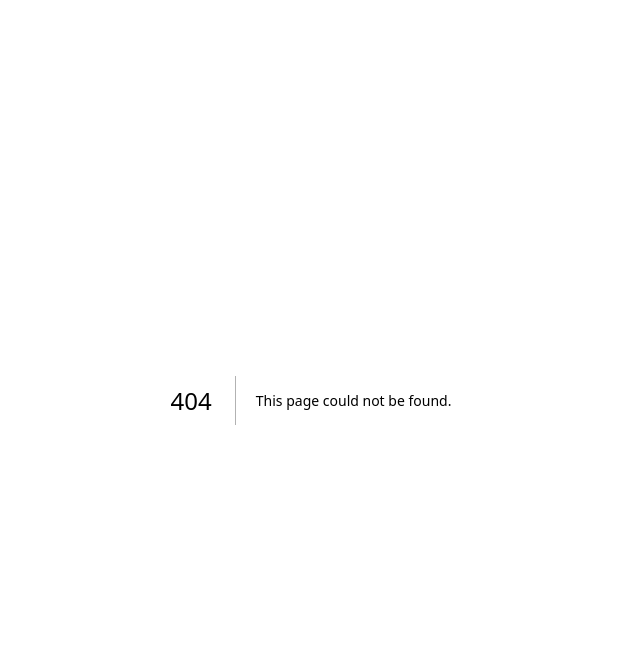
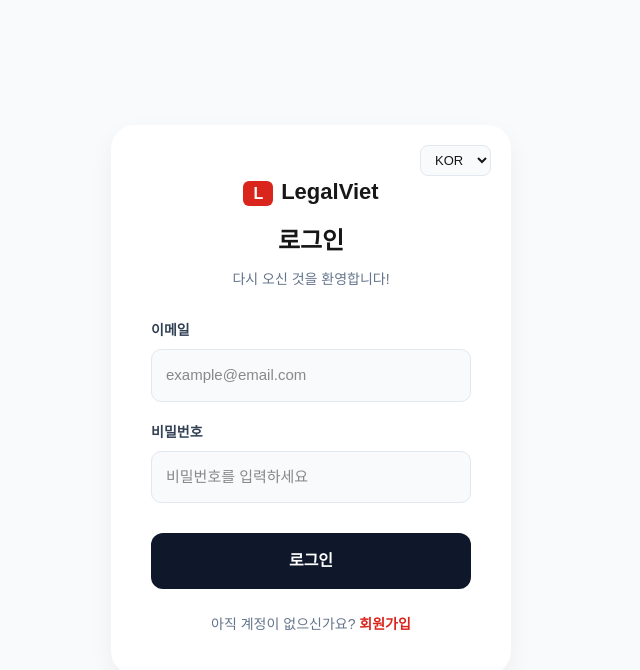
Before and after one commit to Homechiminh/Legalviet, a Next.js app: page /auth/login in a window 1280 px wide. Before the commit this address had no page. Shown: the top 670 px of the page, without its empty margins (329-969 px from the left). Built offline with nearby package versions, Linux system fonts and the light colour scheme.

Commit message:
Create page.js

```diff
--- /dev/null
+++ b/src/app/auth/login/page.js
@@ -0,0 +1,114 @@
+"use client";
+import { useState } from 'react';
+import { useRouter } from 'next/navigation';
+import { supabase } from '@/lib/supabase';
+
+export default function LoginPage() {
+  const router = useRouter();
+  const [loading, setLoading] = useState(false);
+  const [lang, setLang] = useState('ko'); // 언어 상태 추가 (기본값: 한국어)
+
+  const [formData, setFormData] = useState({
+    email: '',
+    password: '',
+  });
+
+  const handleLogin = async (e) => {
+    e.preventDefault();
+    setLoading(true);
+
+    try {
+      // Supabase 이메일/비밀번호 로그인
+      const { data, error } = await supabase.auth.signInWithPassword({
+        email: formData.email,
+        password: formData.password,
+      });
+
+      if (error) throw error;
+
+      alert(lang === 'ko' ? '로그인 성공!' : 'Login successful!');
+      router.push('/'); // 로그인 성공 시 메인 페이지로 이동
+    } catch (error) {
+      alert((lang === 'ko' ? '로그인 실패: ' : 'Login failed: ') + error.message);
+    } finally {
+      setLoading(false);
+    }
+  };
+
+  return (
+    <div style={{ minHeight: '100vh', display: 'flex', alignItems: 'center', justifyContent: 'center', background: '#f8fafc', padding: '20px', fontFamily: 'Pretendard, sans-serif' }}>
+      <div style={{ background: '#fff', padding: '40px', borderRadius: '24px', boxShadow: '0 10px 25px rgba(0,0,0,0.05)', width: '100%', maxWidth: '400px', position: 'relative' }}>
+
+        {/* 언어 선택 토글 (우측 상단) */}
+        <div style={{ position: 'absolute', top: '20px', right: '20px' }}>
+          <select
+            value={lang}
+            onChange={(e) => setLang(e.target.value)}
+            style={{ border: '1px solid #e2e8f0', background: '#f8fafc', borderRadius: '8px', padding: '6px 10px', fontSize: '13px', cursor: 'pointer', outline: 'none' }}
+          >
+            <option value="ko">KOR</option>
+            <option value="en">ENG</option>
+          </select>
+        </div>
+
+        <div style={{ textAlign: 'center', marginBottom: '30px', marginTop: '10px' }}>
+          <div onClick={() => router.push('/')} style={{ cursor: 'pointer', marginBottom: '15px' }}>
+            <span style={{ background: '#da251d', color: '#fff', padding: '4px 10px', borderRadius: '6px', fontWeight: '900' }}>L</span>
+            <span style={{ fontSize: '22px', fontWeight: '900', marginLeft: '8px' }}>LegalViet</span>
+          </div>
+          <h2 style={{ fontSize: '24px', fontWeight: '800' }}>
+            {lang === 'ko' ? '로그인' : 'Login'}
+          </h2>
+          <p style={{ fontSize: '14px', color: '#64748b', marginTop: '10px' }}>
+            {lang === 'ko' ? '다시 오신 것을 환영합니다!' : 'Welcome back!'}
+          </p>
+        </div>
+
+        <form onSubmit={handleLogin} style={{ display: 'flex', flexDirection: 'column', gap: '20px' }}>
+          <div>
+            <label style={labelStyle}>{lang === 'ko' ? '이메일' : 'Email'}</label>
+            <input
+              required
+              type="email"
+              placeholder="example@email.com"
+              value={formData.email}
+              onChange={(e)=>setFormData({...formData, email: e.target.value})}
+              style={inputStyle}
+            />
+          </div>
+          <div>
+            <label style={labelStyle}>{lang === 'ko' ? '비밀번호' : 'Password'}</label>
+            <input
+              required
+              type="password"
+              placeholder={lang === 'ko' ? '비밀번호를 입력하세요' : 'Enter your password'}
+              value={formData.password}
+              onChange={(e)=>setFormData({...formData, password: e.target.value})}
+              style={inputStyle}
+            />
+          </div>
+
+          <button type="submit" disabled={loading} style={{
+            width: '100%', padding: '16px', border: 'none', borderRadius: '12px', fontWeight: '700', cursor: 'pointer', fontSize: '16px', marginTop: '10px',
+            background: '#0f172a', color: '#fff', transition: '0.2s'
+          }}>
+            {loading
+              ? (lang === 'ko' ? '로그인 중...' : 'Logging in...')
+              : (lang === 'ko' ? '로그인' : 'Login')
+            }
+          </button>
+        </form>
+
+        <div style={{ marginTop: '25px', textAlign: 'center', fontSize: '14px', color: '#64748b' }}>
+          {lang === 'ko' ? '아직 계정이 없으신가요? ' : "Don't have an account? "}
+          <span onClick={() => router.push('/auth/signup')} style={{ color: '#da251d', cursor: 'pointer', fontWeight: '600' }}>
+            {lang === 'ko' ? '회원가입' : 'Sign Up'}
+          </span>
+        </div>
+      </div>
+    </div>
+  );
+}
+
+const labelStyle = { fontSize: '14px', fontWeight: '700', color: '#334155', marginBottom: '8px', display: 'block' };
+const inputStyle = { width: '100%', padding: '14px', borderRadius: '10px', border: '1px solid #e2e8f0', outline: 'none', fontSize: '15px', background: '#f8fafc' };
```
